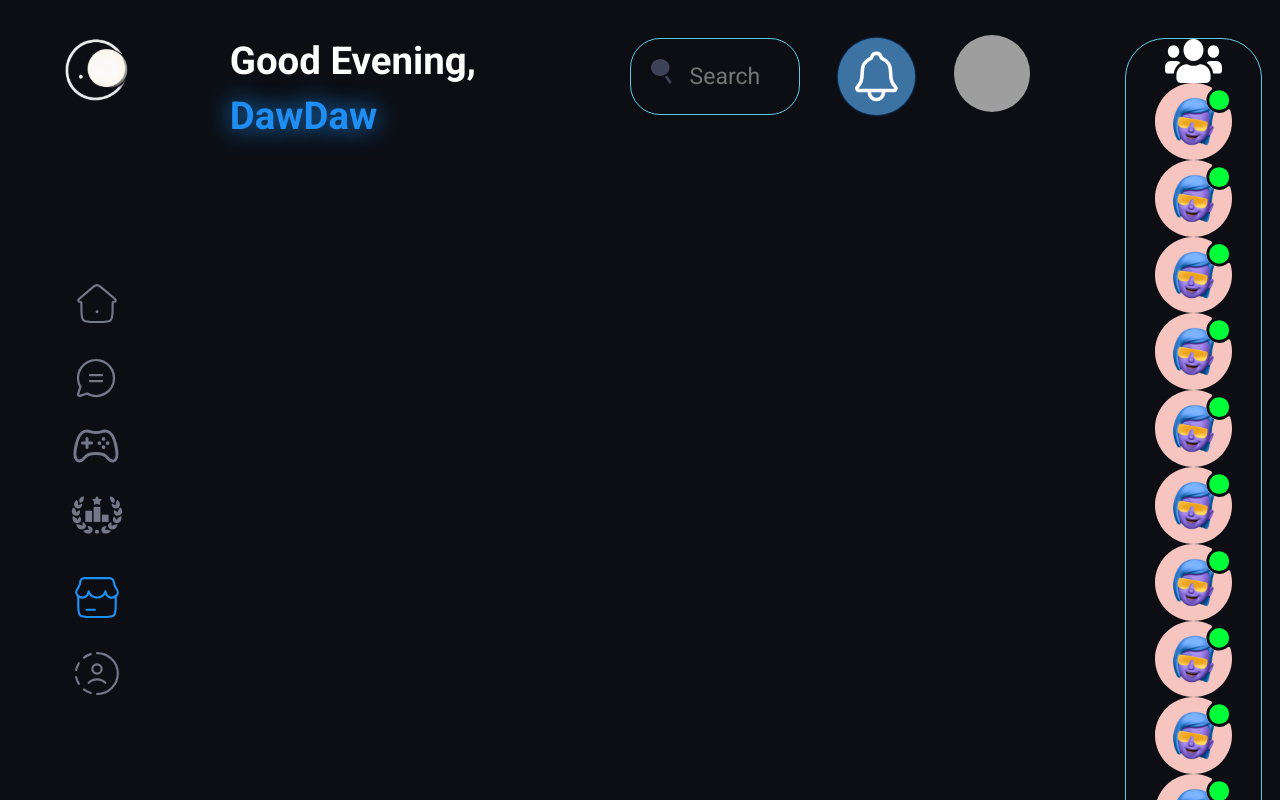
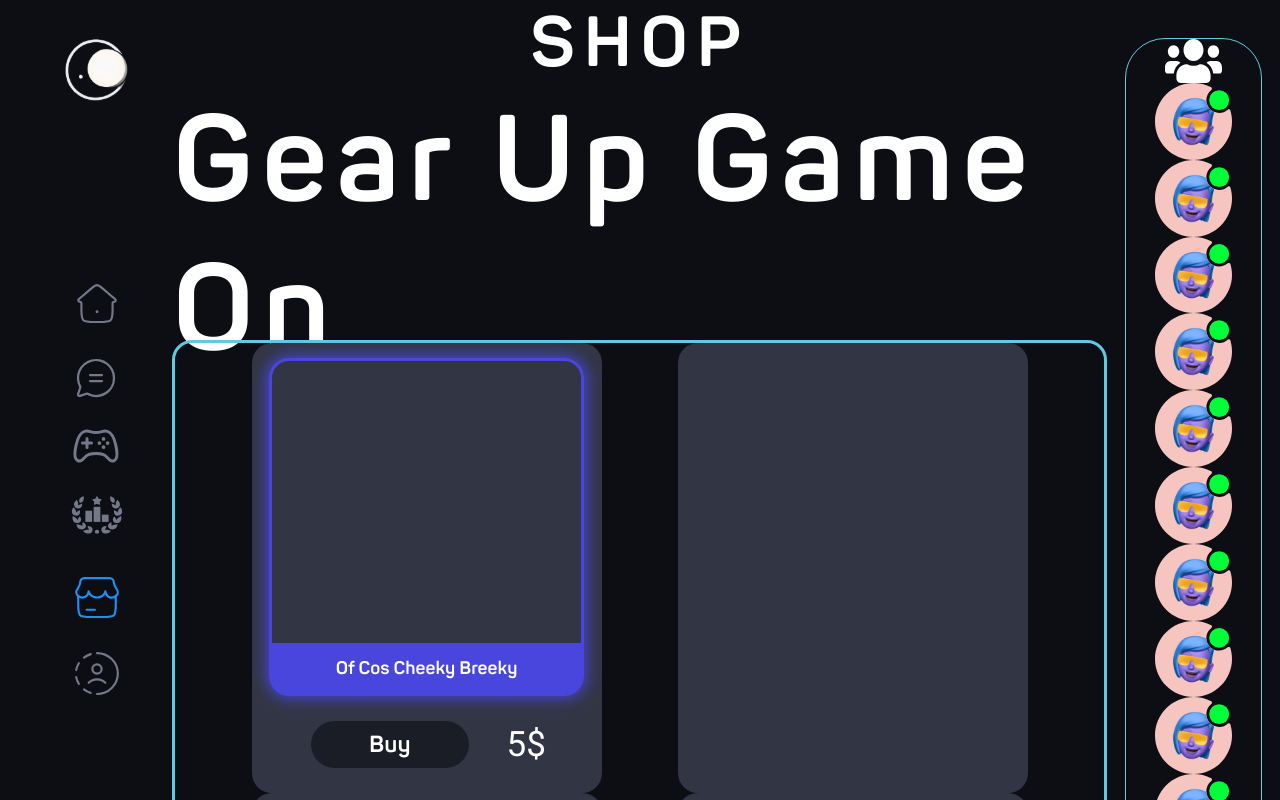
Before and after one commit to AMGHAR-ELMAHDI/ft_transcendence, a React (Vite) app in the folder React/: page /shop in a window 1280 px wide. Shown: the top 800 px of the page. Built offline with nearby package versions, Linux system fonts and the light colour scheme; grey boxes are pictures that could not be loaded.

Commit message:
Did Something

```diff
--- a/React/src/components/ShopContainer.tsx
+++ b/React/src/components/ShopContainer.tsx
@@ -1,16 +1,38 @@
 import SideBar from "./SideBar";
 import TopBar from "./TopBar";
 import FriendBar from "./FriendBar";
+import "../css/Shop.css";
 
 function ShopContainer() {
   return (
     <>
       <div className="AppClass">
         <SideBar />
-        <div className="main">
-          <TopBar />
-          <h1></h1>
-
+        <div className="wrapper">
+          <div className="Headers-Shop">
+            <h1>SHOP</h1>
+            <h2>Gear Up Game On</h2>
+          </div>
+          <div className="ItemsToBuy">
+            <div className="Item-num-one">
+              <div className="Item-one-pic">
+                <div className="Item-one-name">
+                  <p>Of Cos Cheeky Breeky</p>
+                </div>
+              </div>
+              <div className="Item-one-value">
+                <div className="Item-one-button">
+                  <p>Buy</p>
+                </div>
+                <div className="Item-one-price-tag">
+                  <p>5$</p>
+                </div>
+              </div>
+            </div>
+            <div className="Item-num-two"></div>
+            <div className="Item-num-three"></div>
+            <div className="Item-num-four"></div>
+          </div>
         </div>
         <FriendBar />
       </div>
--- /dev/null
+++ b/React/src/css/Shop.css
@@ -0,0 +1,127 @@
+@font-face {
+  font-family: cool;
+  src: url(../css/Fonts/Panton-Trial-Bold.ttf);
+}
+
+* {
+  margin: 0;
+  padding: 0;
+}
+
+.wrapper {
+  display: flex;
+  justify-content: space-between;
+  flex-direction: column;
+  height: 100svh;
+  width: 100%;
+}
+
+.Headers-Shop {
+  height: 35svh;
+  display: flex;
+  justify-content: space-around;
+  align-items: center;
+  flex-direction: column;
+}
+
+.Headers-Shop > h1 {
+  font-size: 70px;
+  letter-spacing: 8px;
+  font-family: cool;
+  /* text-shadow: 5px 5px 0 #4946dd; */
+}
+
+.Headers-Shop > h2 {
+  font-size: 120px;
+  letter-spacing: 8px;
+  font-family: cool;
+}
+
+.ItemsToBuy {
+  display: flex;
+  justify-content: space-evenly;
+  align-items: center;
+  flex-wrap: wrap;
+  border: solid #5fcae4;
+  border-radius: 20px;
+  height: 550px;
+  width: 100%;
+}
+
+.Item-num-one,
+.Item-num-two,
+.Item-num-three,
+.Item-num-four {
+  display: flex;
+  justify-content: space-evenly;
+  align-items: center;
+  flex-direction: column;
+  background-color: #323644;
+  border-radius: 20px;
+  height: 450px;
+  width: 350px;
+}
+
+.Item-one-pic {
+  display: flex;
+  flex-direction: column;
+  justify-content: flex-end;
+  border: solid #4946dd;
+  height: 75%;
+  width: 90%;
+  border-radius: 20px;
+  box-shadow: 0 0 15px 2px #4946dd;
+}
+
+.Item-one-name {
+  display: flex;
+  justify-content: center;
+  align-items: center;
+  background-color: #4946dd;
+  border-radius: 0 0 15px 15px;
+  height: 15%;
+  width: 100%;
+}
+
+.Item-one-name > p {
+  color: white;
+  font-size: 18px;
+  font-family: cool;
+}
+
+.Item-one-value {
+  display: flex;
+  justify-content: space-evenly;
+  align-items: center;
+  height: 15%;
+  width: 90%;
+}
+
+.Item-one-button {
+  display: flex;
+  justify-content: center;
+  align-items: center;
+  background-color: #1b1d26;
+  height: 70%;
+  width: 50%;
+  border-radius: 30px;
+  cursor: pointer;
+}
+
+.Item-one-button > p {
+  color: white;
+  font-family: cool;
+}
+
+.Item-one-price-tag {
+  display: flex;
+  align-items: center;
+  justify-content: center;
+  height: 100%;
+  width: 10%;
+}
+
+.Item-one-price-tag > p {
+  color: white;
+  font-size: 35px;
+}
```
Also changed, not shown: React/src/css/Fonts/Panton-Trial-Bold.ttf (added).
